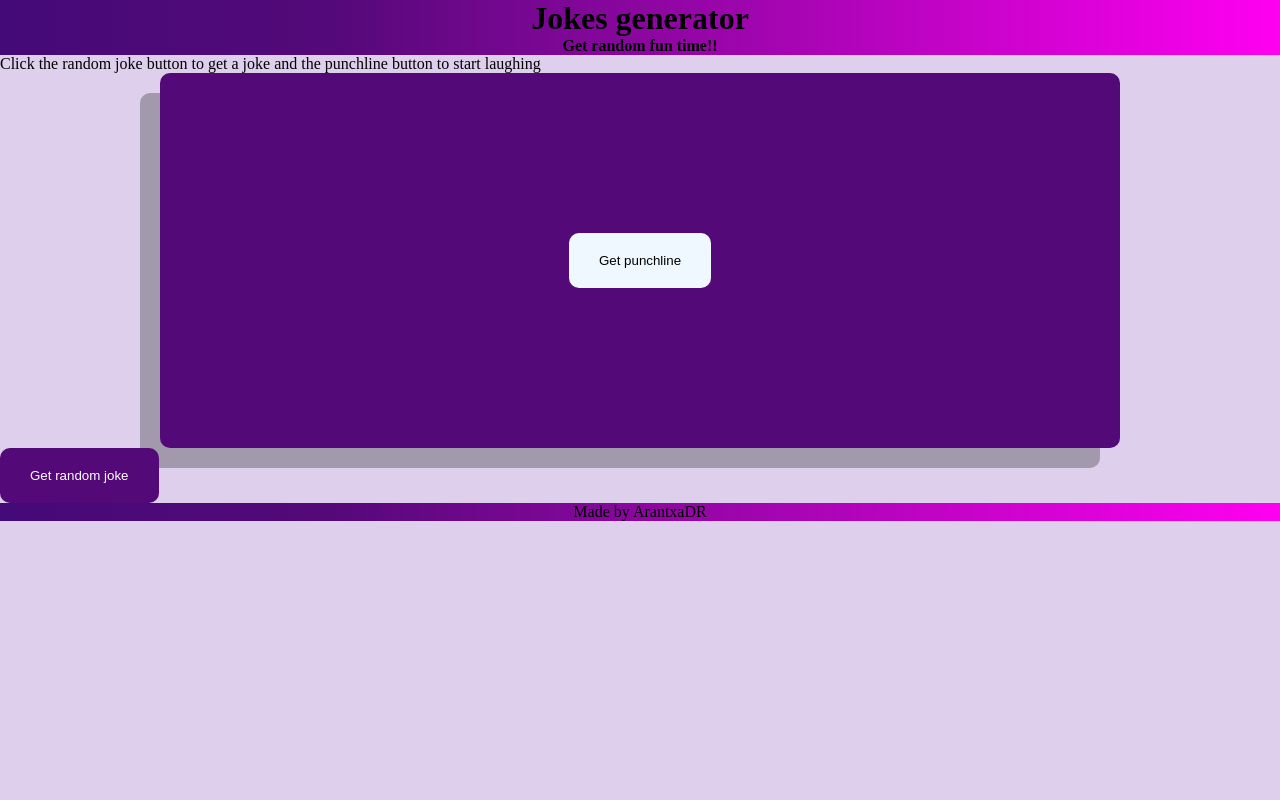
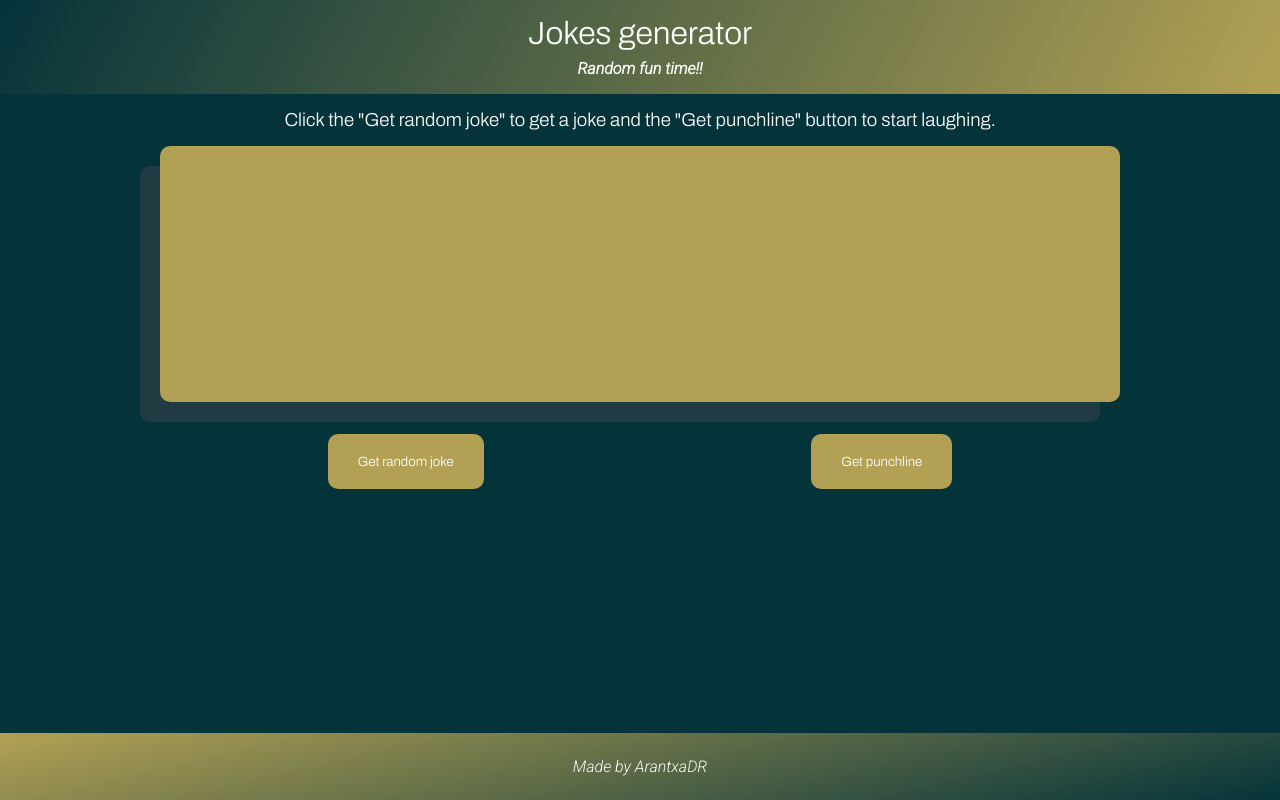
Before and after one commit to ArantxaDR/jokes-app, a React (Create React App) app: page / in a window 1280 px wide. Built offline with nearby package versions, Linux system fonts and the light colour scheme; data requests are answered from the project's data file.

Commit message:
update styles:colors & fonts

```diff
--- a/public/index.html
+++ b/public/index.html
@@ -7,6 +7,7 @@
   <meta name="viewport" content="width=device-width, initial-scale=1" />
   <meta name="theme-color" content="#000000" />
   <meta name="description" content="Web site created using create-react-app" />
+
   <!--
       manifest.json provides metadata used when your web app is installed on a
       user's mobile device or desktop. See https://developers.google.com/web/fundamentals/web-app-manifest/
--- a/src/App.scss
+++ b/src/App.scss
@@ -1 +1,13 @@
 @import "src/shared/styles/_colors.scss";
+@import url('https://fonts.googleapis.com/css2?family=Archivo:wght@300&family=Roboto:ital,wght@1,100;1,300&display=swap');
+
+.main-container {
+
+
+	&__text {
+		padding: 1rem;
+		text-align: center;
+		color: $color-terciary;
+		font-family: 'Archivo', sans-serif;
+	}
+}
--- a/src/App.tsx
+++ b/src/App.tsx
@@ -9,7 +9,7 @@ function App() {
     <>
       <Header />
       <main className='main-container'>
-        <p>Click the random joke button to get a joke and the punchline button to start laughing</p>
+        <h3 className='main-container__text'>Click the "Get random joke" to get a joke and the "Get punchline" button to start laughing.</h3>
         <JokesDisplay />
       </main>
       <Footer />
--- a/src/components/footer/Footer.scss
+++ b/src/components/footer/Footer.scss
@@ -1,6 +1,19 @@
+@import url('https://fonts.googleapis.com/css2?family=Archivo:wght@300&family=Roboto:ital,wght@1,100;1,300&display=swap');
+@import "../../shared/styles/colors";
+
 .footer-container {
-	position: sticky;
+	position: absolute;
+	right: 0;
 	bottom: 0;
-	background: linear-gradient(90deg, rgba(68, 10, 119, 1) 0%, rgba(84, 9, 121, 1) 26%, rgba(255, 0, 241, 1) 100%);
-	text-align: center;
+	left: 0;
+	padding: 0.5rem;
+	background-color: #05333a;
+	background-image: linear-gradient(347deg, #05333a 0%, #b2a154 100%);
+
+	&__text {
+		text-align: center;
+		padding: 1rem;
+		color: $color-terciary;
+		font-family: 'Roboto', sans-serif;
+	}
 }
--- a/src/components/footer/Footer.tsx
+++ b/src/components/footer/Footer.tsx
@@ -3,6 +3,8 @@ import "./Footer.scss";
 
 export const Footer = () => {
 	return (
-		<footer className='footer-container'>Made by ArantxaDR</footer>
+		<footer className='footer-container'>
+			<p className='footer-container__text'>Made by ArantxaDR</p>
+		</footer>
 	)
 }
--- a/src/components/header/Header.scss
+++ b/src/components/header/Header.scss
@@ -1,5 +1,26 @@
+@import url('https://fonts.googleapis.com/css2?family=Archivo:wght@300&family=Roboto:ital,wght@1,100;1,300&display=swap');
+@import "../../shared/styles/colors";
+
 .header-container {
 	position: sticky;
-	background: linear-gradient(90deg, rgba(68, 10, 119, 1) 0%, rgba(84, 9, 121, 1) 26%, rgba(255, 0, 241, 1) 100%);
+	background: $color-secondary;
 	text-align: center;
+	padding: 1rem;
+	background-color: #05333a;
+	background-image: linear-gradient(118deg, #05333a 0%, #b2a154 100%);
 }
+
+.header-title,
+.header-subtitle {
+	color: $color-terciary;
+}
+
+.header-title {
+	font-family: 'Archivo', sans-serif;
+	font-weight: bold;
+}
+
+.header-subtitle {
+	margin-top: 0.5rem;
+	font-family: 'Roboto', sans-serif;
+}
--- a/src/components/header/Header.tsx
+++ b/src/components/header/Header.tsx
@@ -6,7 +6,7 @@ export const Header = () => {
 	return (
 		<header className='header-container'>
 			<h1 className='header-title'>Jokes generator</h1>
-			<h4 className='header-subtitle'>Get random fun time!!</h4>
+			<h4 className='header-subtitle'>Random fun time!!</h4>
 		</header>
 	)
 }
--- a/src/components/jokes-display/JokesDisplay.scss
+++ b/src/components/jokes-display/JokesDisplay.scss
@@ -1,4 +1,5 @@
 @import "src/shared/styles/_colors.scss";
+@import url('https://fonts.googleapis.com/css2?family=Archivo:wght@300&family=Roboto:ital,wght@1,100;1,300&display=swap');
 
 .jokes-container {
 	padding: 10%;
@@ -11,14 +12,24 @@
 	background-color: $color-secondary;
 	margin: auto;
 
-	button {
-		background-color: aliceblue;
-		color: black;
+	&__buttons {
+		display: flex;
+		justify-content: space-evenly;
+		align-items: center;
 		margin-top: 2rem;
-		margin-bottom: 2rem;
+	}
+
+	&__text {
+		color: $color-terciary;
+		font-family: 'Archivo', sans-serif;
+	}
+
+	.punchline {
+		margin-top: 1.5rem;
+		font-family: 'Roboto', sans-serif;
 	}
 }
 
 .loading {
-	margin-bottom: 5rem;
+	margin-bottom: 2rem;
 }
--- a/src/components/jokes-display/JokesDisplay.tsx
+++ b/src/components/jokes-display/JokesDisplay.tsx
@@ -40,11 +40,14 @@ export const JokesDisplay = () => {
 		<>
 			<div className='jokes-container'>
 				{loading ? (<img className='loading' src={loader} alt='loader' />) :
-					<h2>{joke && joke.setup}</h2>}
+					<h2 className='jokes-container__text setup'>{joke && joke.setup}</h2>}
+				{punchline ? (<h3 className='jokes-container__text punchline'>{joke && joke.punchline}</h3>) : ""}
+			</div>
+			<div className='jokes-container__buttons'>
+				<Button name="get-joke" title='Get random joke' handleAction={getRandomJoke} />
 				<Button name="get-punchline" title='Get punchline' handleAction={handlePunchline} />
-				{punchline ? (<h1>{joke && joke.punchline}</h1>) : ""}
 			</div>
-			<Button name="get-joke" title='Get random joke' handleAction={getRandomJoke} />
+
 		</>
 	)
 }
--- a/src/index.scss
+++ b/src/index.scss
@@ -1,6 +1,8 @@
 @import './shared/styles/colors';
 
-* {
+*,
+*::before,
+*::after {
   box-sizing: border-box;
   margin: 0;
   padding: 0;
@@ -8,4 +10,5 @@
 
 body {
   background-color: $color-primary;
+
 }
--- a/src/shared/button/Button.scss
+++ b/src/shared/button/Button.scss
@@ -1,4 +1,5 @@
 @import "../styles/_colors.scss";
+@import url('https://fonts.googleapis.com/css2?family=Archivo:wght@300&family=Roboto:ital,wght@1,100;1,300&display=swap');
 
 .button {
 	min-width: 130px;
@@ -6,12 +7,13 @@
 	background-color: $color-secondary;
 	border: 0;
 	border-radius: 10px;
-	color: $color-text;
-	box-shadow: 0px 0px 0px rgba(195, 115, 236, 0.4);
+	color: $color-terciary;
+	box-shadow: 0px 0px 0px $color-secondary;
 	transition: all 0.3s ease;
+	font-family: 'Archivo', sans-serif;
 }
 
 .button:hover {
-	box-shadow: -5px 5px 0px rgba(211, 69, 239, 0.4);
+	box-shadow: -5px 5px 0px $color-secondary;
 	transform: translateY(-5px);
 }
--- a/src/shared/styles/_colors.scss
+++ b/src/shared/styles/_colors.scss
@@ -1,3 +1,3 @@
-$color-primary: #decfec;
-$color-secondary: #540979;
-$color-text: #fff
+$color-primary: #05333a;
+$color-secondary: #b2a154;
+$color-terciary: #fafcf9;
```
